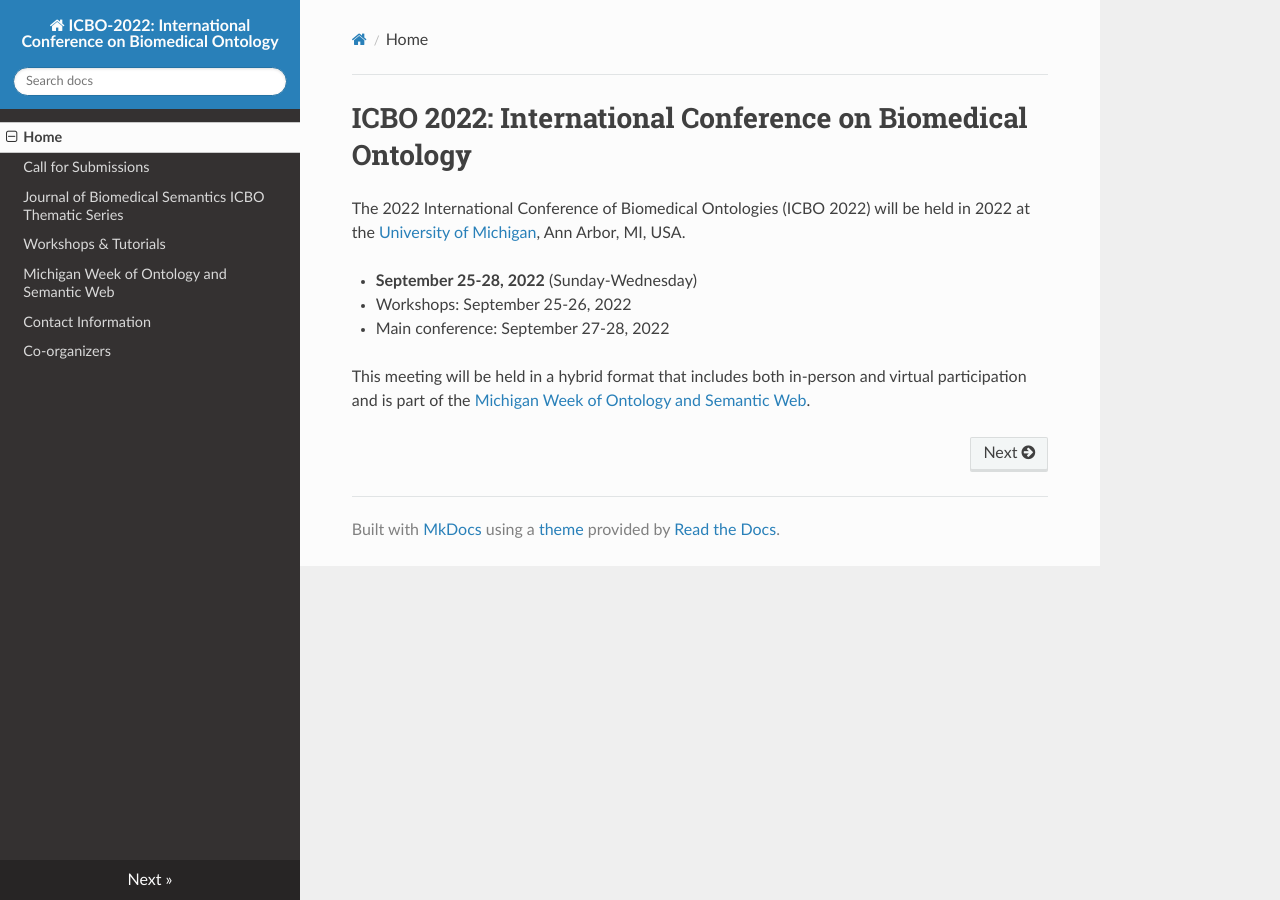
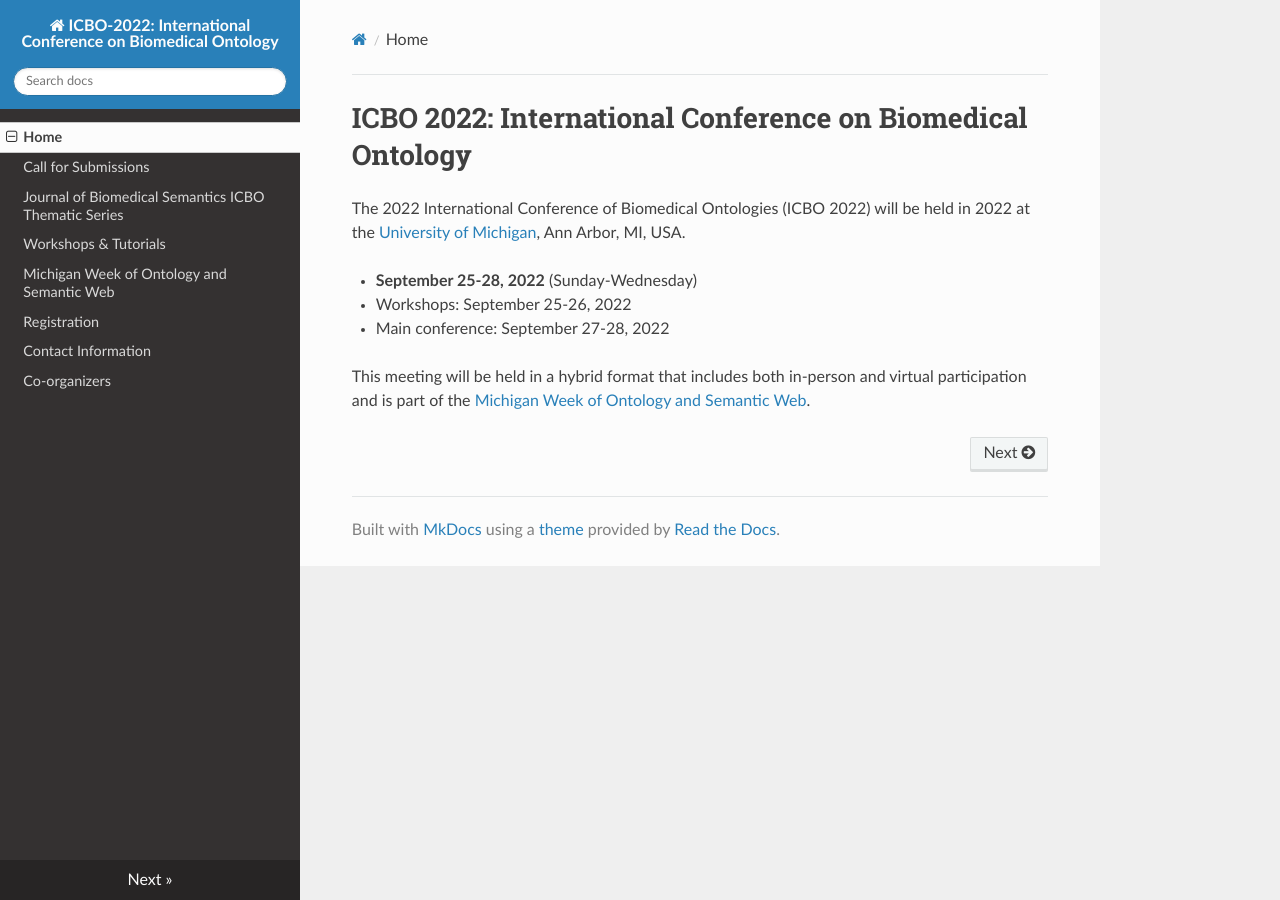
Before and after one commit to johnbeve/BFO-Organization, an MkDocs documentation site: the page built from docs/index.md, in a window 1280 px wide. Built offline with MkDocs 1.6.1, drawn with Linux system fonts in a browser that asks for light colours; nearby versions of some CDN libraries.

Commit message:
Update mkdocs.yml

```diff
--- a/mkdocs.yml
+++ b/mkdocs.yml
@@ -7,5 +7,6 @@ nav:
   - Journal of Biomedical Semantics ICBO Thematic Series: submit-jbms-icbo.md
   - Workshops & Tutorials: workshops-and-tutorials.md
   - Michigan Week of Ontology and Semantic Web: michigan-week-of-ontology-and-semantic-web.md
+  - Registration: icbo-registration.md
   - Contact Information: contact-information.md
   - Co-organizers: co-organizers.md
```
